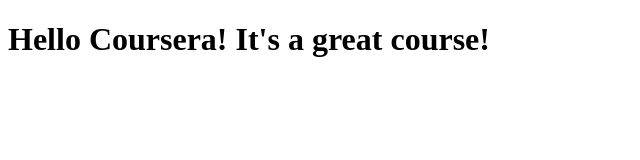
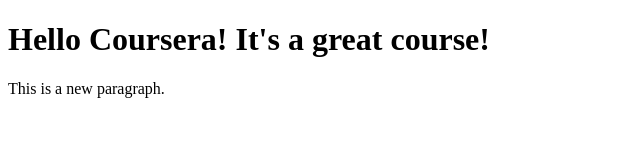
Before and after one commit to jenny0216/coursera-test, a plain HTML site: page site/index.html in a window 1280 px wide. Shown: the whole page, without its empty margins (0-640 px from the left). Drawn offline with Linux system fonts and the light colour scheme.

Commit message:
Another change

```diff
--- a/site/index.html
+++ b/site/index.html
@@ -5,6 +5,7 @@
 </head>
 <body>
 	<h1>Hello Coursera! It's a great course! </h1>
-
+	<p>This is a new paragraph.
+	</p>
 </body>
 </html>
```
